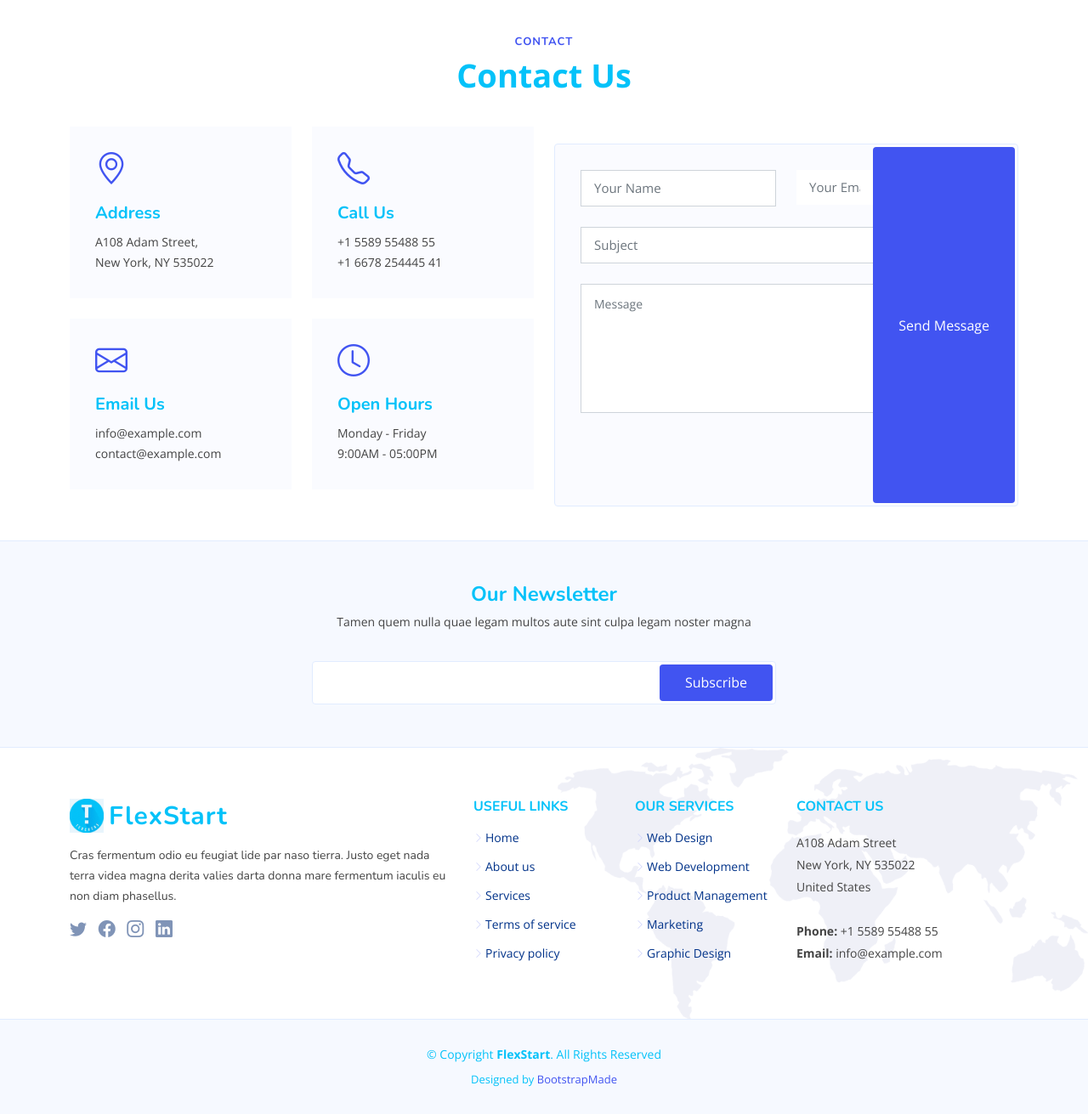
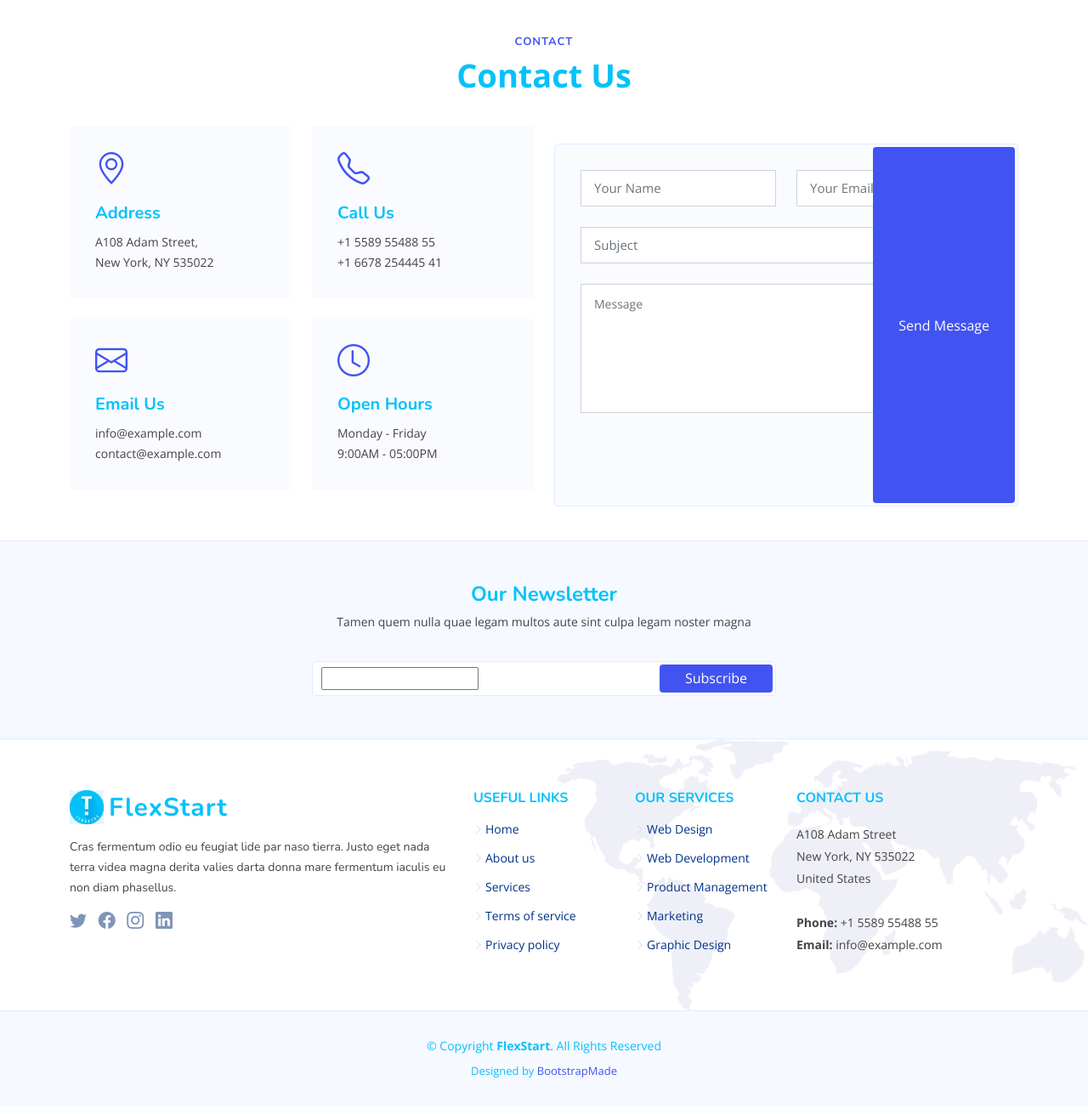
Before and after one commit to YaraChahine/Teachers-Website, a PHP site: page /index.html in a window 1280 px wide. Shown: the part 4111-5422 px from the top of the page at 85% size. After the commit the page ends 5380 px from the top, so only its background shows below. Run offline with PHP 8.4, Linux system fonts and the light colour scheme.

Commit message:
Update style.css

```diff
--- a/css/style.css
+++ b/css/style.css
@@ -1965,11 +1965,6 @@ form {
   border-radius: 4px;
   border: 1px solid #e1ecff;
 }
-form input[type=email] {
-  border: 0;
-  padding: 8px;
-  width: calc(100% - 140px);
-}
 form input[type=submit],button[type=submit] {
   position: absolute;
   top: 0;
```
